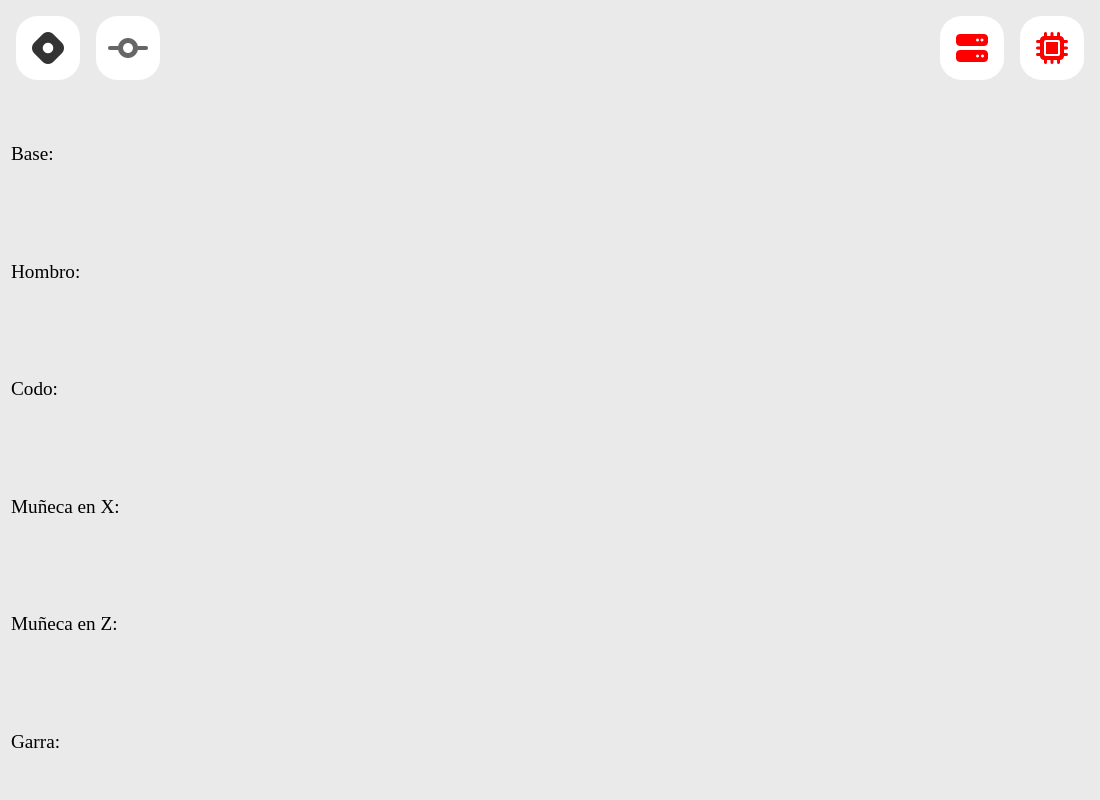
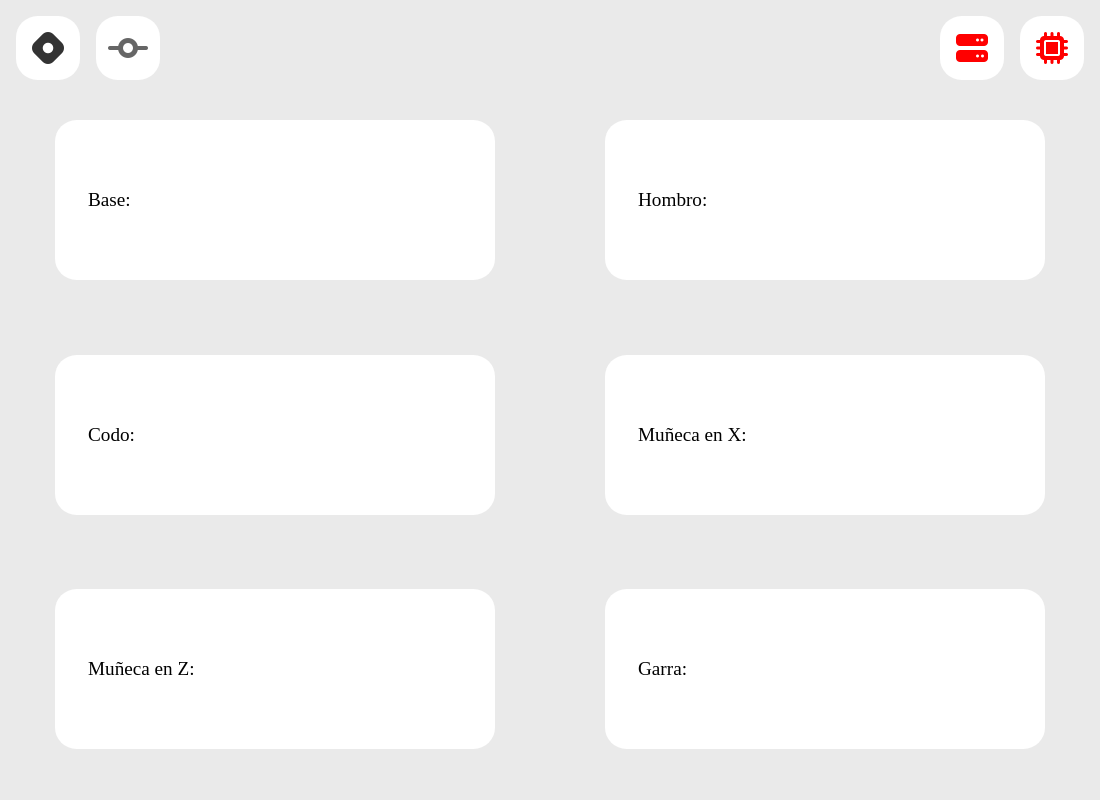
Before and after one commit to adnksharp/Robotered, an Electron app: page 2-app/src/index.html in a window 1100 px wide. Drawn offline with Linux system fonts and the light colour scheme; no server answers; a web font is replaced by a local one.

Commit message:
style: show robot status on grid (2-app)

```diff
--- a/2-app/src/styles/text.css
+++ b/2-app/src/styles/text.css
@@ -1,16 +1,19 @@
 #text
 {
-	width: 33vw;
+	width: 100%;
 	height: 88vh;
-	display: flex;
-	flex-direction: column;
-	justify-content: space-between;
+	display: grid;
+	grid-template-columns: 1fr 1fr;
+	grid-template-rows: 1fr 1fr 1fr;
 }
 
 #text div
 {
-	width: 100%;
-	height: 14.6vh;
+	width: 40vw;
+	background-color: var(--accent);
+	border-radius: 2.7vh;
+	height: 20vh;
+	margin: 3vh 5vw;
 	display: flex;
 	flex-direction: row;
 	justify-content: space-between;
@@ -21,8 +24,7 @@
 {
 	font-size: 1.2em;
 	font-family: 'Matematica';
-	width: 57%;
-	padding-left: 1vw;
+	padding-left: 3vw;
 }
 
 #text span
@@ -31,5 +33,5 @@
 	font-family: 'Daisyogre';
 	width: 43%;
 	text-align: right;
-	padding-right: 1.5vh;
+	padding-right: 2.5vw;
 }
```
